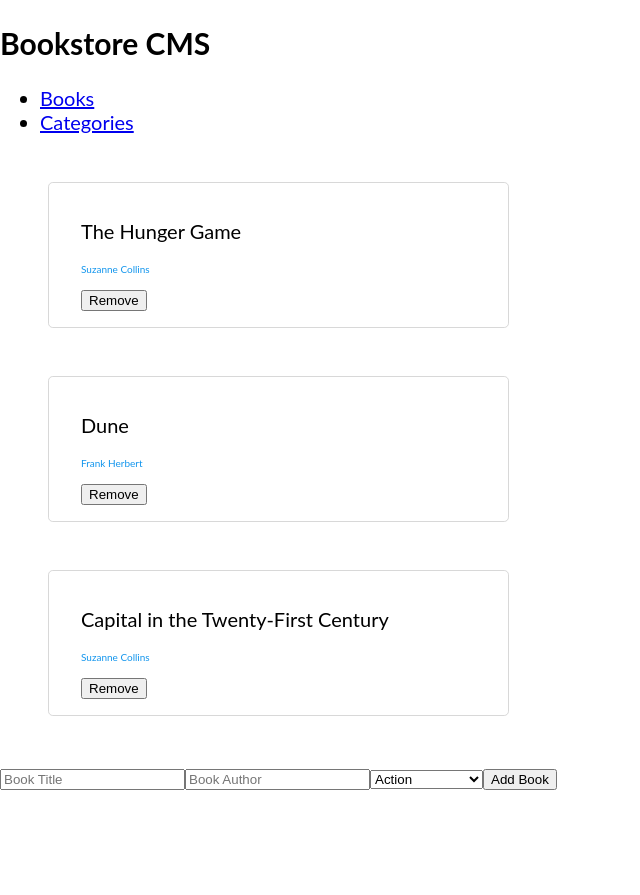
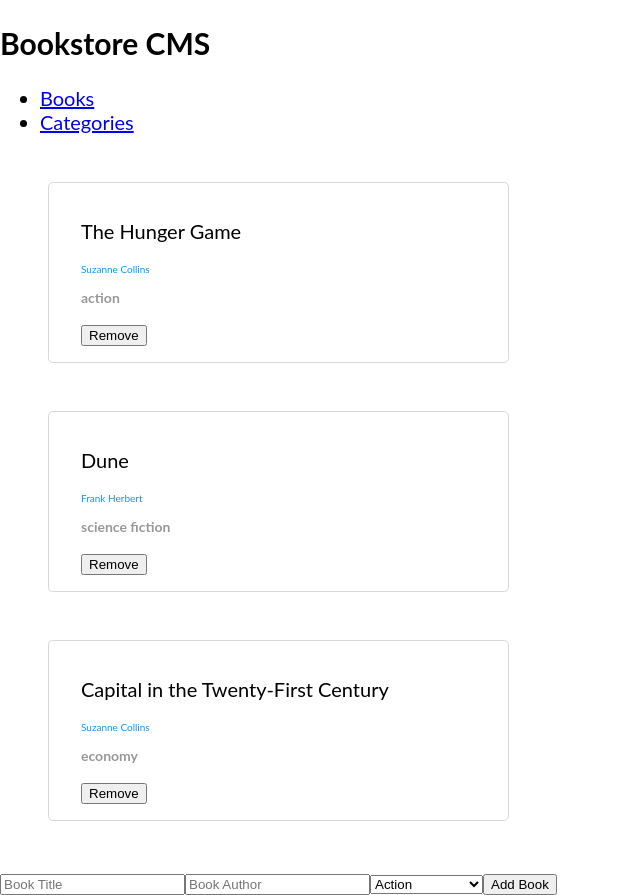
Before and after one commit to peterboro/bookstore, a React (Create React App) app: page / in a window 1280 px wide. Shown: the whole page, without its empty margins (0-640 px from the left). Before the commit the page ends 800 px from the top, so only its background shows below. Built offline with nearby package versions, Linux system fonts and the light colour scheme.

Commit message:
dispatch corresponding actions

```diff
--- a/src/components/BookItem.js
+++ b/src/components/BookItem.js
@@ -4,7 +4,7 @@ import { useDispatch } from 'react-redux';
 import { removeBook } from '../redux/books/books';
 
 const BookItem = (props) => {
-  const { id, title, author,} = props;
+  const { id, title, author, category} = props;
   const dispatch = useDispatch();
   const remove = () => dispatch(removeBook(id));
 
@@ -13,6 +13,7 @@ const BookItem = (props) => {
       <div className="containerTitle">
         <p className="title">{title}</p>
         <p className="author">{author}</p>
+        <p className="category" value={category}>{category}</p>
         <button type="button" className="Remove" onClick={remove}>Remove</button>
       </div>
     </div>
@@ -23,6 +24,7 @@ BookItem.propTypes = {
   id: PropTypes.string.isRequired,
   title: PropTypes.string.isRequired,
   author: PropTypes.string.isRequired,
+  category: PropTypes.string.isRequired,
 };
 
 export default BookItem;
--- a/src/pages/Books.js
+++ b/src/pages/Books.js
@@ -9,7 +9,7 @@ const Books = () => {
     <div>
       {
         books.map(
-          (book) => (<BookItem key={book.id} id={book.id} title={book.title} author={book.author}/>),
+          (book) => (<BookItem key={book.id} id={book.id} title={book.title} author={book.author} category={book.category}/>),
         )
       }
       <AddBook />
```
